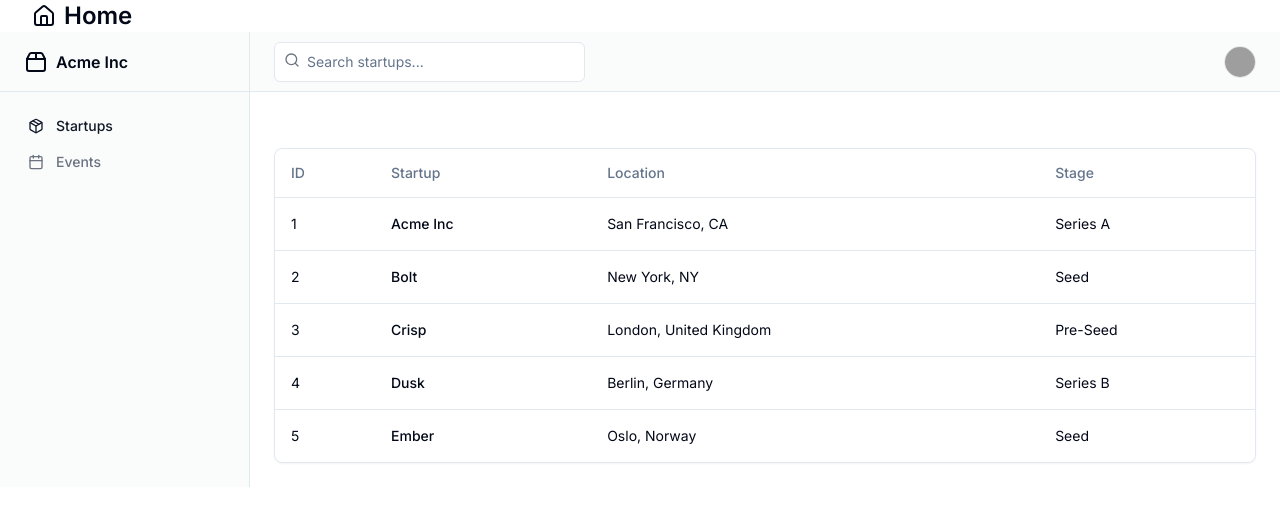
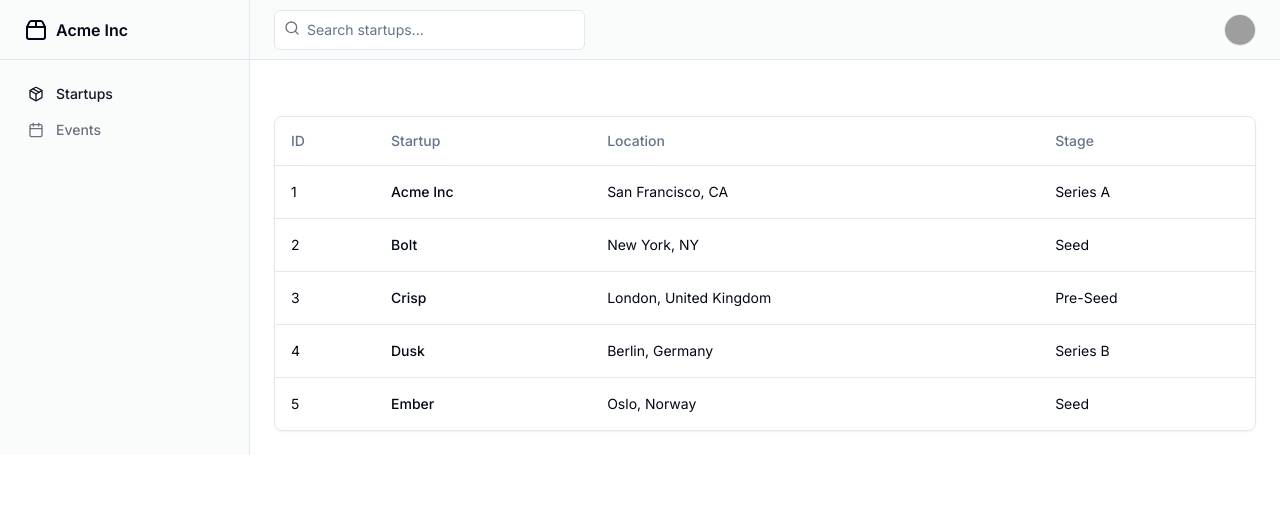
Before and after one commit to sushantn16/start-fellowship, a Next.js app: page /dashboard in a window 1280 px wide. Shown: the top 526 px of the page. Built offline with nearby package versions, Linux system fonts and the light colour scheme; no server answers; grey boxes are pictures that could not be loaded.

Commit message:
removed header

```diff
--- a/src/app/layout.tsx
+++ b/src/app/layout.tsx
@@ -2,7 +2,6 @@ import type { Metadata } from "next";
 import { Inter as FontSans } from "next/font/google"
 import "./globals.css";
 import { cn } from "@/lib/utils";
-import Header from "@/components/header";
 import { Toaster } from "@/components/ui/sonner"
 
 const fontSans = FontSans({
@@ -27,7 +26,6 @@ export default function RootLayout({
         fontSans.variable
       )}
         suppressHydrationWarning>
-        <Header />
         {children}
         <Toaster />
       </body>
```
